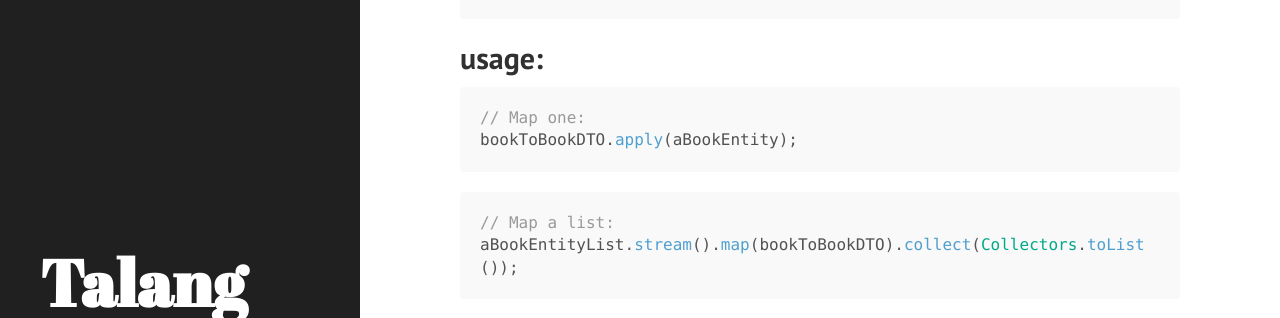
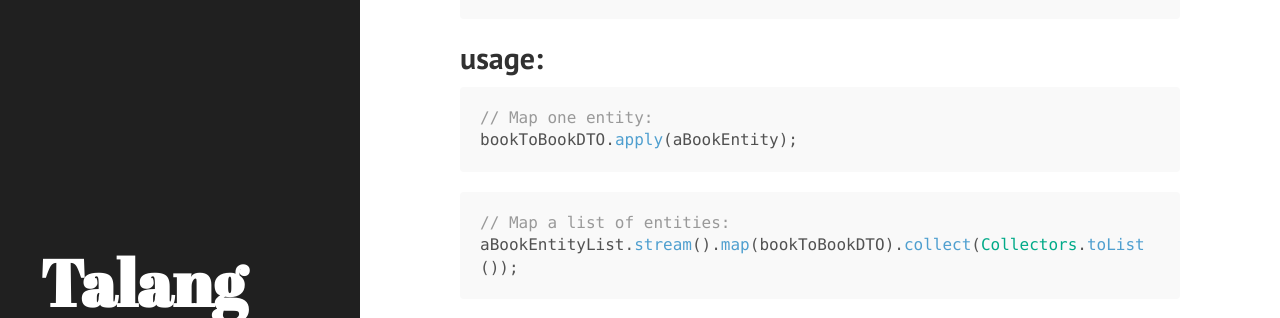
Before and after one commit to timeamolnar/tamaslang.github.io, a Jekyll site: the page built from _posts/2015-02-19-model-mapping-with_java8.md, in a window 1280 px wide and 900 px high, scrolled down 868 px. Shown: the part 152-470 px from the top of the window. Built offline with Jekyll 4.4.1, drawn with Linux system fonts in a browser that asks for light colours; Markdown is read by kramdown in place of the engine named in the settings.

Commit message:
change config, modify post

````diff
--- a/_config.yml
+++ b/_config.yml
@@ -14,7 +14,7 @@ url:              http://talangsoft.org
 baseurl:          /
 
 author:
-  name:           'Talang Lang'
+  name:           'Tamas Lang'
   url:            http://talangsoft.org
 
 paginate:         5
--- a/_posts/2015-02-19-model-mapping-with_java8.md
+++ b/_posts/2015-02-19-model-mapping-with_java8.md
@@ -29,11 +29,11 @@ private Function<Book,BookDTO> bookToBookDTO = new Function<Book, BookDTO>() {
 
 ## usage:
 ```java
-// Map one:
+// Map one entity:
 bookToBookDTO.apply(aBookEntity);
 ```
 ```java
-// Map a list:
+// Map a list of entities:
 aBookEntityList.stream().map(bookToBookDTO).collect(Collectors.toList());
 ```
 That's it.
````
